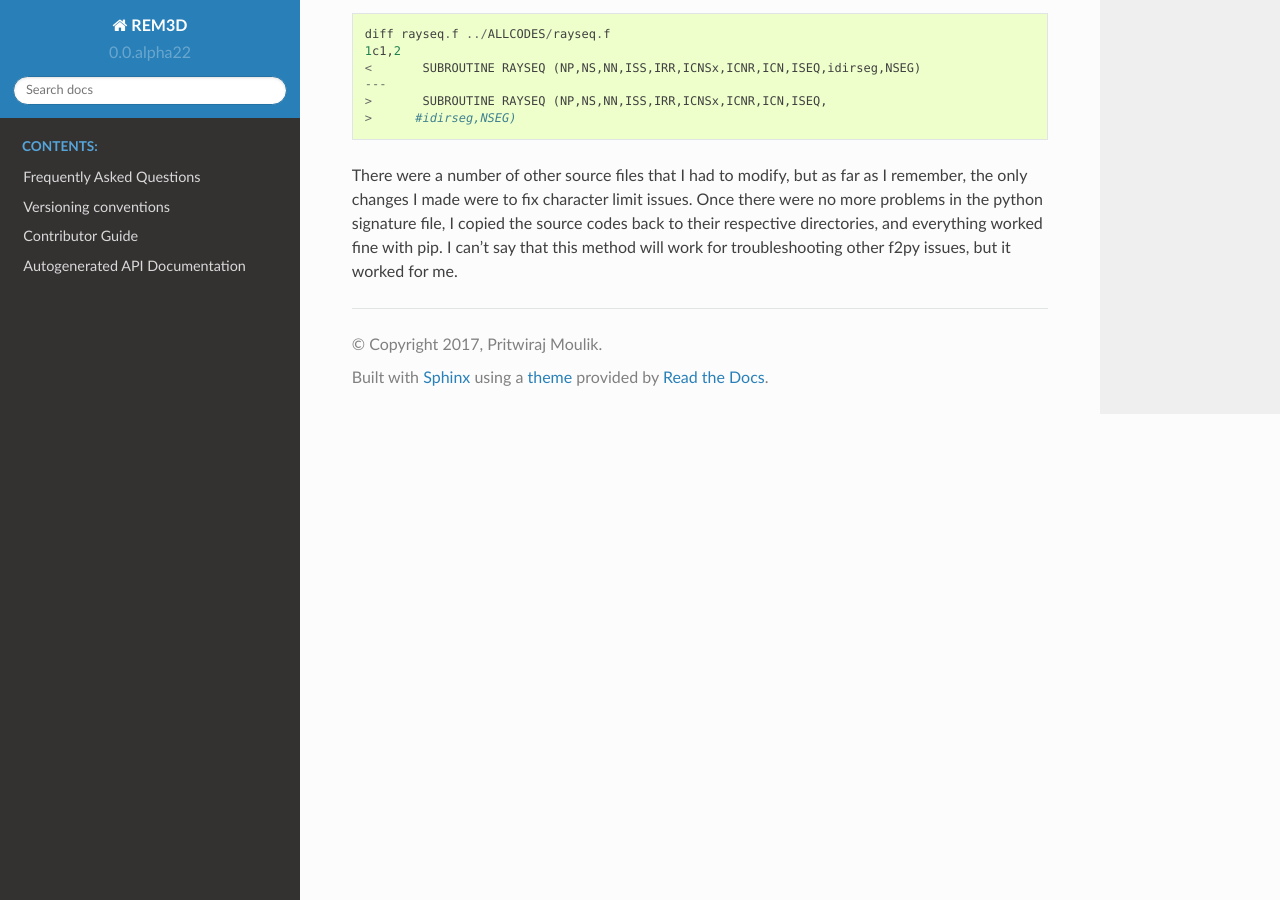
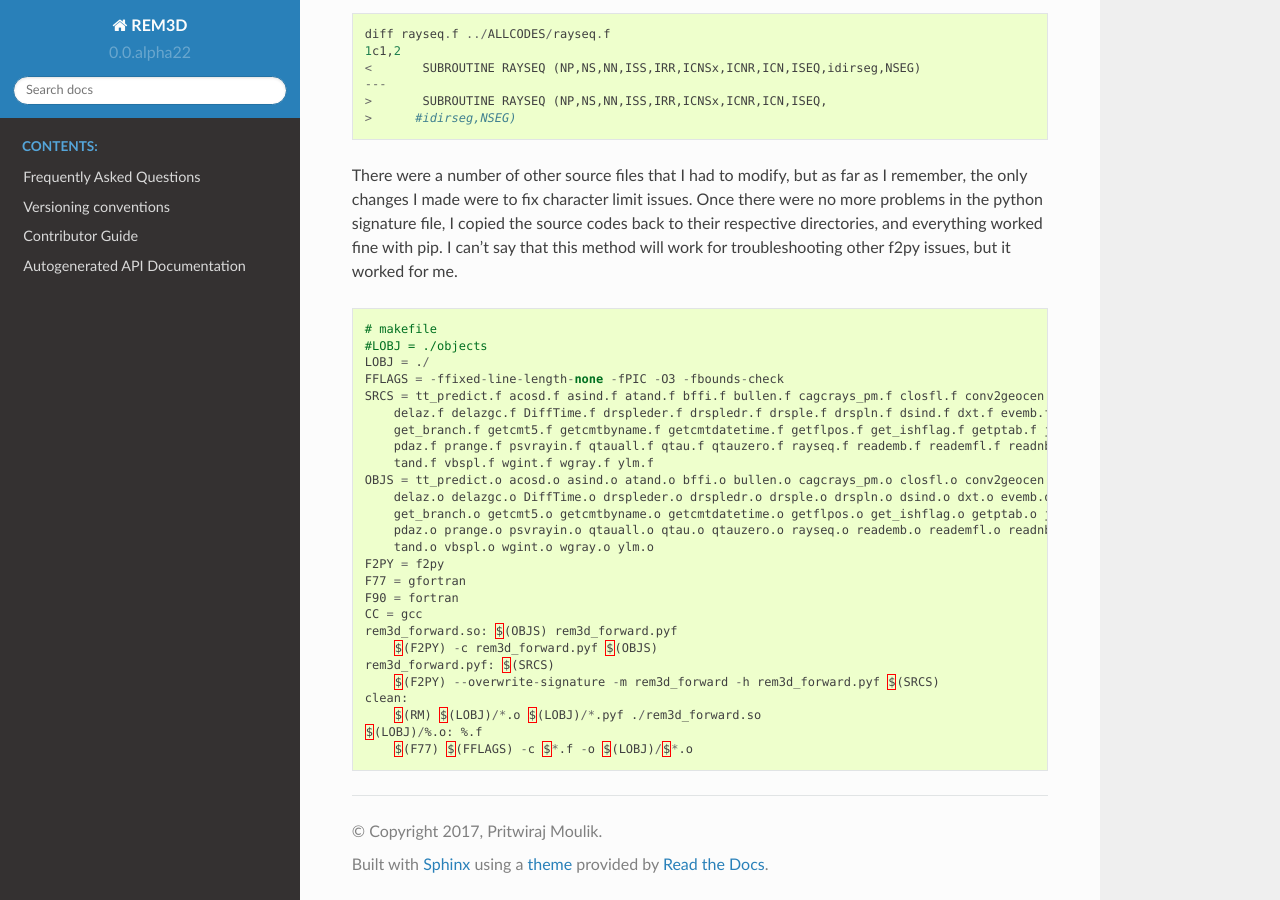
Before and after one commit to globalseismology/avni, a Sphinx documentation site: the page built from docs/fortran_f2py.md, in a window 1280 px wide and 900 px high, scrolled down 600 px. Built offline with Sphinx 7.4.7 and the Read the Docs theme 2.0.0, drawn with Linux system fonts in a browser that asks for light colours; pages that are not in the unit, such as notebooks, are missing from menus; the version number is read from the project's files by our own code.

Commit message:
updated f2py

```diff
--- a/docs/fortran_f2py.md
+++ b/docs/fortran_f2py.md
@@ -18,3 +18,32 @@ diff rayseq.f ../ALLCODES/rayseq.f
 >      #idirseg,NSEG)
 ~~~
 There were a number of other source files that I had to modify, but as far as I remember, the only changes I made were to fix character limit issues. Once there were no more problems in the python signature file, I copied the source codes back to their respective directories, and everything worked fine with pip. I can't say that this method will work for troubleshooting other f2py issues, but it worked for me.
+
+~~~fortran
+# makefile
+#LOBJ = ./objects
+LOBJ = ./
+FFLAGS = -ffixed-line-length-none -fPIC -O3 -fbounds-check
+SRCS = tt_predict.f acosd.f asind.f atand.f bffi.f bullen.f cagcrays_pm.f closfl.f conv2geocen.f cosd.f dacosd.f dbsplrem.f dcosd.f ddelaz.f ddelazgc.f \
+    delaz.f delazgc.f DiffTime.f drspleder.f drspledr.f drsple.f drspln.f dsind.f dxt.f evemb.f evemdr.f evemell.f evem.f fdrays.f fqs.f \
+    get_branch.f getcmt5.f getcmtbyname.f getcmtdatetime.f getflpos.f get_ishflag.f getptab.f julday.f legndr.f lpyr.f monday.f openfl.f \
+    pdaz.f prange.f psvrayin.f qtauall.f qtau.f qtauzero.f rayseq.f reademb.f reademfl.f readnbn.f readptab.f sind.f swap4of4.f tadder.f \
+    tand.f vbspl.f wgint.f wgray.f ylm.f
+OBJS = tt_predict.o acosd.o asind.o atand.o bffi.o bullen.o cagcrays_pm.o closfl.o conv2geocen.o cosd.o dacosd.o dbsplrem.o dcosd.o ddelaz.o ddelazgc.o \
+    delaz.o delazgc.o DiffTime.o drspleder.o drspledr.o drsple.o drspln.o dsind.o dxt.o evemb.o evemdr.o evemell.o evem.o fdrays.o fqs.o \
+    get_branch.o getcmt5.o getcmtbyname.o getcmtdatetime.o getflpos.o get_ishflag.o getptab.o julday.o legndr.o lpyr.o monday.o openfl.o \
+    pdaz.o prange.o psvrayin.o qtauall.o qtau.o qtauzero.o rayseq.o reademb.o reademfl.o readnbn.o readptab.o sind.o swap4of4.o tadder.o \
+    tand.o vbspl.o wgint.o wgray.o ylm.o
+F2PY = f2py
+F77 = gfortran
+F90 = fortran
+CC = gcc
+rem3d_forward.so: $(OBJS) rem3d_forward.pyf
+    $(F2PY) -c rem3d_forward.pyf $(OBJS)
+rem3d_forward.pyf: $(SRCS)
+    $(F2PY) --overwrite-signature -m rem3d_forward -h rem3d_forward.pyf $(SRCS)
+clean:
+    $(RM) $(LOBJ)/*.o $(LOBJ)/*.pyf ./rem3d_forward.so
+$(LOBJ)/%.o: %.f
+    $(F77) $(FFLAGS) -c $*.f -o $(LOBJ)/$*.o
+~~~
```
